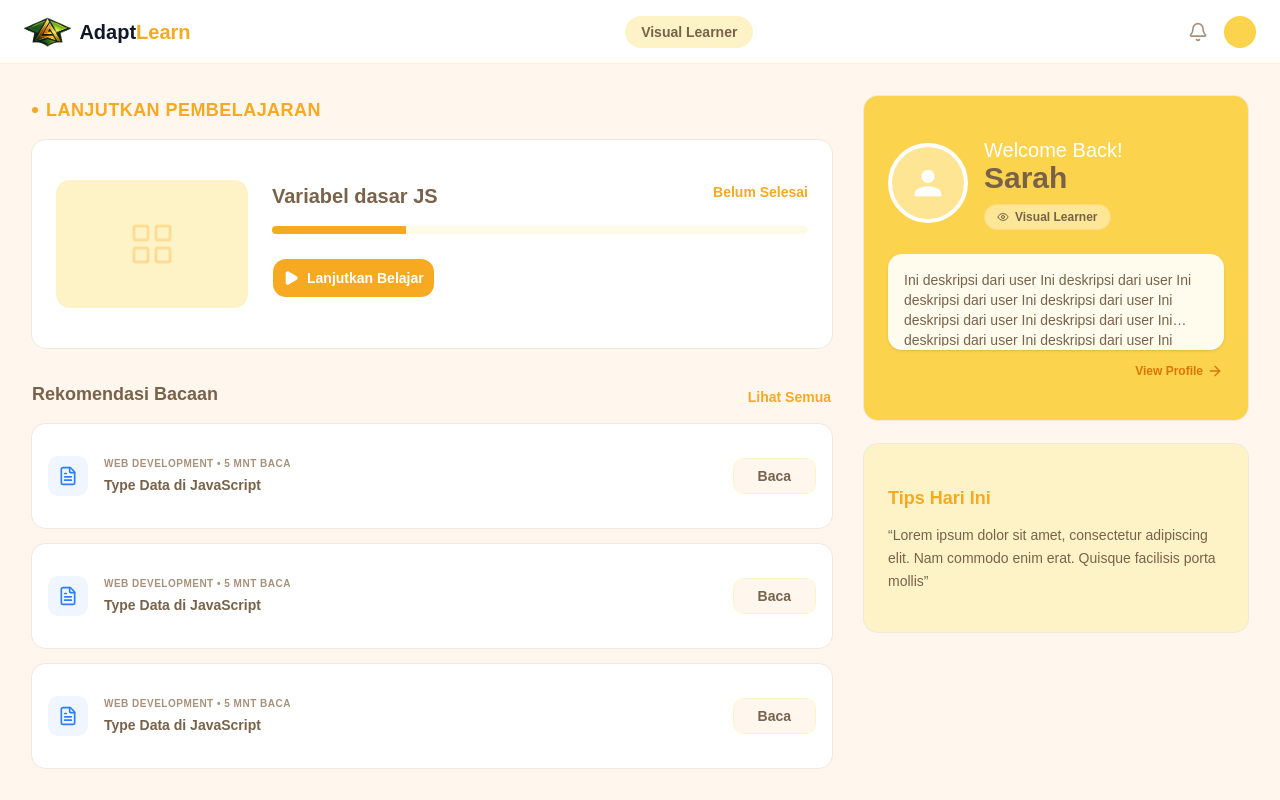
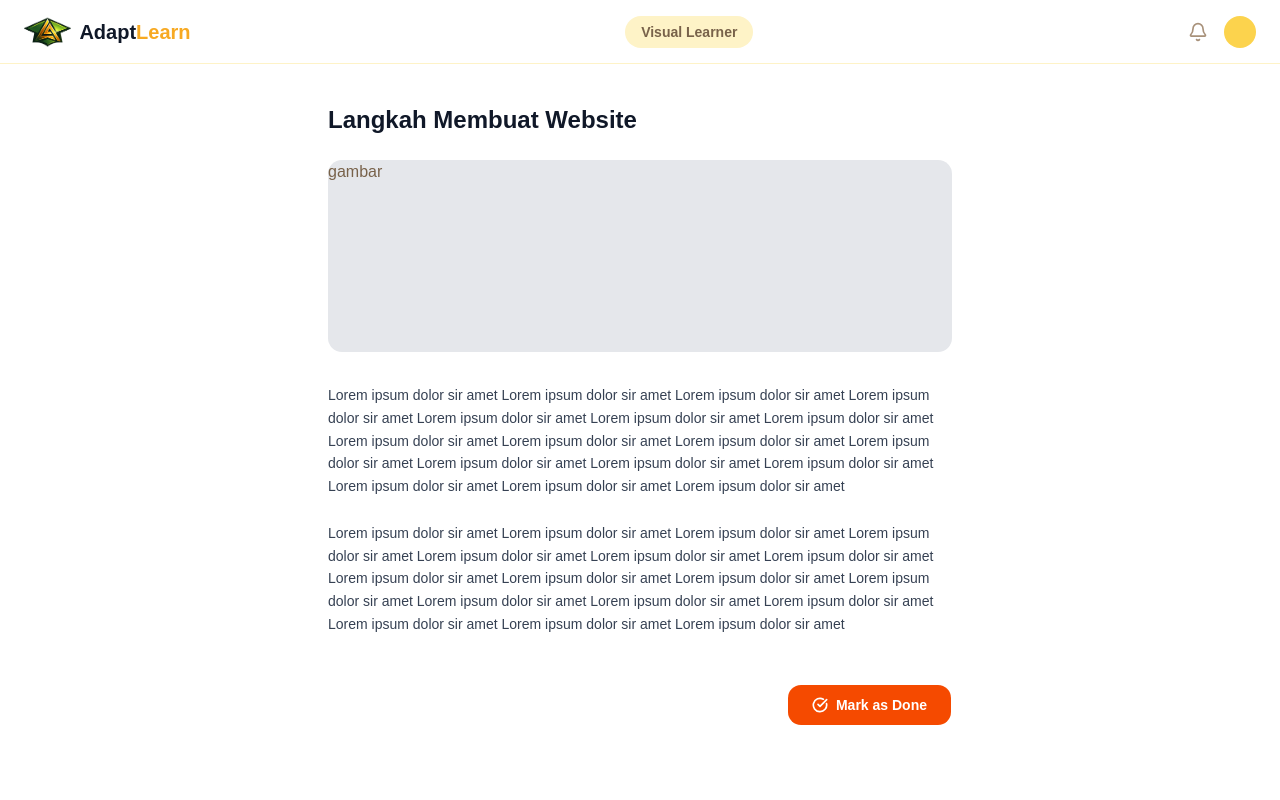
Before and after one commit to Ganantha-RS/AdaptLearn, a React app in the folder frontend/: page /belajar/materi in a window 1280 px wide. Before the commit this address led to /dashboard. Shown: the top 800 px of the page. Built offline with nearby package versions, Linux system fonts and the light colour scheme; the HTML template or start-up script is replaced by a standard one.

Commit message:
add page materi text

```diff
--- a/frontend/src/App.jsx
+++ b/frontend/src/App.jsx
@@ -60,9 +60,9 @@ function App() {
             isAuthenticated ? <LearningLayout /> : <Navigate to="/login" />
           }
         >
-          <Route path="/belajar/video/:id" element={<VisualLearningPage />} />
-          <Route path="/belajar/materi/:id" element = {<ReadingLearningPage />} />
-          {/* /belajar/materi/:id url parameternya(materi) itukah? */}
+          <Route path="/belajar/video/" element={<VisualLearningPage />} />
+          <Route path="/belajar/materi/" element = {<ReadingLearningPage />} />
+          {/* /belajar/materi/:materiId gini kepanjangan ga? */}
 
           {/* <Route path="/belajar/:id" element={<MaterialDetail />} /> */}
         </Route>
--- a/frontend/src/pages/dashboard/DashboardHome.jsx
+++ b/frontend/src/pages/dashboard/DashboardHome.jsx
@@ -15,10 +15,12 @@ const DashboardHome = () => {
       {/* Left Column */}
       <div className="lg:col-span-2 space-y-8 order-2 lg:order-1">
         <section>
-          <h2 className="text-primary font-bold text-lg mb-4 uppercase tracking-wide flex items-center gap-2 text-primary">
-            <span className="w-1.5 h-1.5 rounded-full bg-primary"></span>
-            Lanjutkan Pembelajaran
-          </h2>
+          <div className="">
+            <h2 className="text-primary font-bold text-lg mb-4 uppercase tracking-wide flex items-center gap-2 text-primary">
+              <span className="w-1.5 h-1.5 rounded-full bg-primary"></span>
+              Lanjutkan Pembelajaran
+            </h2>
+          </div>
 
           <Card className="bg-surface border-background-alt overflow-hidden">
             <CardContent className="p-6 flex flex-col sm:flex-row gap-6 items-center">
@@ -120,55 +122,64 @@ const DashboardHome = () => {
 
       {/* Right Column */}
       <div className="space-y-6 order-1 lg:order-2">
-        <Card className="bg-primary-light border-none relative overflow-hidden">
-          <CardContent className="p-6 relative z-10">
-            <div className="flex items-center gap-4 mb-6">
-              <div className="w-20 h-20 rounded-full bg-white/40 border-4 border-white flex items-center justify-center overflow-hidden">
-                <svg
-                  width="40"
-                  height="40"
-                  viewBox="0 0 24 24"
-                  fill="white"
-                  xmlns="http://www.w3.org/2000/svg"
-                >
+
+        {/* Card Profil User */}
+        <Card className="bg-primary border-none overflow-hidden">
+          <CardContent className="p-6">
+
+            {/* Avatar + Info */}
+            <div className="flex items-center gap-4 mb-5">
+              <div className="w-16 h-16 rounded-full bg-white/30 border-4 border-white/60 flex items-center justify-center flex-shrink-0">
+                <svg width="32" height="32" viewBox="0 0 24 24" fill="white">
                   <path d="M12 12C14.21 12 16 10.21 16 8C16 5.79 14.21 4 12 4C9.79 4 8 5.79 8 8C8 10.21 9.79 12 12 12ZM12 14C9.33 14 4 15.34 4 18V20H20V18C20 15.34 14.67 14 12 14Z" />
                 </svg>
               </div>
+
               <div>
-                <h3 className="text-white text-xl font-medium">
-                  Welcome Back!
-                </h3>
-                <h2 className="text-text-primary text-3xl font-extrabold -mt-1">
-                  Sarah
-                </h2>
-                <div className="inline-flex items-center gap-1.5 bg-background-alt/60 border border-primary/20 text-text-primary px-3 py-1 rounded-full text-xs font-bold mt-2">
-                  <Eye size={12} />
+                <p className="text-white/80 text-sm font-medium">Welcome Back!</p>
+                <h2 className="text-white text-2xl font-extrabold leading-tight">Sarah</h2>
+                <div className="inline-flex items-center gap-1.5 bg-white/20 text-white px-3 py-1 rounded-full text-xs font-semibold mt-1.5">
+                  <Eye size={11} />
                   Visual Learner
                 </div>
               </div>
             </div>
 
-            <div className="bg-white/90 backdrop-blur rounded-xl h-24 w-full mb-3 shadow-sm border-none shadow-none overflow-hidden">
-              <p className="p-4 line-clamp-3">Ini deskripsi dari user Ini deskripsi dari user Ini deskripsi dari user Ini deskripsi dari user Ini deskripsi dari user Ini deskripsi dari user Ini deskripsi dari user Ini deskripsi dari user Ini deskripsi dari user</p>
+            {/* Deskripsi */}
+            <div className="bg-white/20 rounded-xl p-4 mb-4">
+              <p className="text-white/90 text-sm leading-relaxed line-clamp-3">
+                Ini deskripsi dari user Ini deskripsi dari user Ini deskripsi dari user
+                Ini deskripsi dari user Ini deskripsi dari user Ini deskripsi dari user
+              </p>
             </div>
 
+            {/* View Profile */}
             <div className="flex justify-end">
-              <Button variant="link" className="text-primary-dark font-bold text-xs p-0 h-auto gap-1 hover:text-primary transition-colors">
-                View Profile <ArrowRight size={14} />
+              <Button
+                variant="link"
+                className="text-white/90 hover:text-white font-semibold text-xs p-0 h-auto gap-1"
+              >
+                View Profile <ArrowRight size={13} />
               </Button>
             </div>
+
           </CardContent>
         </Card>
 
-        <Card className="bg-background-alt border-none">
+        {/* Card Tips Hari Ini */}
+        <Card className="bg-amber-50 border border-amber-100">
           <CardContent className="p-6">
-            <h3 className="text-primary font-bold text-lg mb-3">Tips Hari Ini</h3>
-            <p className="text-text-primary font-medium text-sm leading-relaxed">
-              “Lorem ipsum dolor sit amet, consectetur adipiscing elit. Nam
-              commodo enim erat. Quisque facilisis porta mollis”
+            <div className="flex items-center gap-2 mb-3">
+              <span className="text-lg">💡</span>
+              <h3 className="text-primary font-bold text-base">Tips Hari Ini</h3>
+            </div>
+            <p className="text-gray-600 text-sm leading-relaxed italic">
+              "Lorem ipsum dolor sit amet, consectetur adipiscing elit.
+              Nam commodo enim erat. Quisque facilisis porta mollis"
             </p>
           </CardContent>
         </Card>
+
       </div>
     </div>
   );
--- a/frontend/src/pages/learning/ReadingLearningPage.jsx
+++ b/frontend/src/pages/learning/ReadingLearningPage.jsx
@@ -1,5 +1,61 @@
-const ReadingLearningPage = () => (
-  <div className="max-w-2xl mx-auto">Konten Materi Text</div>
-);
+import { useState } from "react";
+import { CheckCircle, ChevronLeft, ChevronRight } from "lucide-react";
+import { Button } from "@/components/ui/button";
+
+const ReadingLearningPage = () => {
+  const [isDone, setIsDone] = useState(false);
+
+  return (
+    <div className="min-h-screen bg-white">
+
+      {/* Konten Utama */}
+      <div className="max-w-2xl mx-auto px-6 py-10">
+
+        {/* Judul */}
+        <h1 className="text-2xl font-bold text-gray-900 mb-6">
+          Langkah Membuat Website
+        </h1>
+
+        {/* Gambar  */}
+        <div className="w-full h-48 bg-gray-200 rounded-xl mb-8">
+          gambar
+        </div>
+
+        {/* konten */}
+        <p className="text-gray-700 text-sm leading-relaxed mb-6">
+          Lorem ipsum dolor sir amet Lorem ipsum dolor sir amet Lorem ipsum
+          dolor sir amet Lorem ipsum dolor sir amet Lorem ipsum dolor sir amet
+          Lorem ipsum dolor sir amet Lorem ipsum dolor sir amet Lorem ipsum
+          dolor sir amet Lorem ipsum dolor sir amet Lorem ipsum dolor sir amet
+          Lorem ipsum dolor sir amet Lorem ipsum dolor sir amet Lorem ipsum
+          dolor sir amet Lorem ipsum dolor sir amet Lorem ipsum dolor sir amet
+          Lorem ipsum dolor sir amet Lorem ipsum dolor sir amet
+        </p>
+
+        <p className="text-gray-700 text-sm leading-relaxed mb-12">
+          Lorem ipsum dolor sir amet Lorem ipsum dolor sir amet Lorem ipsum
+          dolor sir amet Lorem ipsum dolor sir amet Lorem ipsum dolor sir amet
+          Lorem ipsum dolor sir amet Lorem ipsum dolor sir amet Lorem ipsum
+          dolor sir amet Lorem ipsum dolor sir amet Lorem ipsum dolor sir amet
+          Lorem ipsum dolor sir amet Lorem ipsum dolor sir amet Lorem ipsum
+          dolor sir amet Lorem ipsum dolor sir amet Lorem ipsum dolor sir amet
+          Lorem ipsum dolor sir amet Lorem ipsum dolor sir amet
+        </p>
+
+        <div className="flex justify-end mb-16">
+          <Button
+            onClick={() => setIsDone(!isDone)}
+            className={'flex items-center gap-2 px-6 py-5 rounded-xl font-bold text-sm bg-orange-600 hover:bg-[#d44d15] text-white transition-transform hover:scale-105 active:scale-95'}
+          >
+            <CheckCircle size={20} className="stroke-[2.5px]" />
+            Mark as Done
+          </Button>
+        </div>
+
+      </div>
+
+    </div>
+  );
+};
 
 export default ReadingLearningPage;
--- a/frontend/src/pages/learning/VisualLearningPage.jsx
+++ b/frontend/src/pages/learning/VisualLearningPage.jsx
@@ -4,7 +4,7 @@ import { CheckCircle } from "lucide-react";
 const VisualLearningPage = () => {
   return (
     <div className="max-w-5xl mx-auto px-6 lg:px-8 flex flex-col items-center">
-      <div className="w-full mt-10 mb-10">
+      <div className="w-full mt-10 mb-10 items-center">
         <div className="w-full aspect-video bg-[#dbdbdb] rounded-[16px] lg:rounded-[24px]">
           {/* Video Gooes Here */}
         </div>
--- a/frontend/src/pages/public/Landing.jsx
+++ b/frontend/src/pages/public/Landing.jsx
@@ -251,7 +251,7 @@ const Landing = () => {
         </section>
 
         {/* Hasil yang Sesuai Gaya Belajarmu */}
-        <section className="bg-orange-300 py-24">
+        <section className="bg-orange-300 pb-24">
           <div className="container mx-auto px-6">
             <Card className="max-w-4xl mx-auto bg-primary border-2 border-white/50 shadow-2xl">
               <CardContent className="p-12">
--- a/frontend/src/pages/quiz/AnalysisLoading.jsx
+++ b/frontend/src/pages/quiz/AnalysisLoading.jsx
@@ -26,7 +26,7 @@ const AnalysisLoading = () => {
           Menganalisis Profilmu...
         </h2>
         <p className="text-text-secondary max-w-xs mx-auto">
-          AI kami sedang menyusun rekomendasi materi yang paling pas buat kamu.
+          Kami sedang menyusun rekomendasi materi yang paling pas buat kamu.
         </p>
       </div>
 
```
